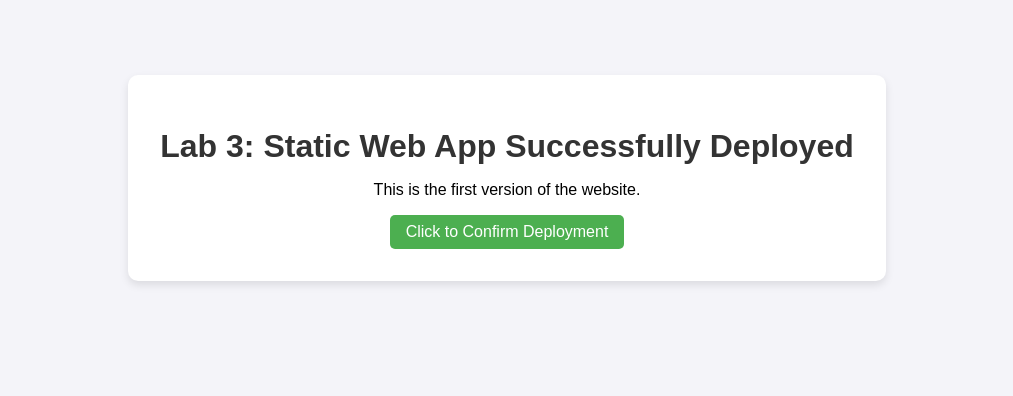
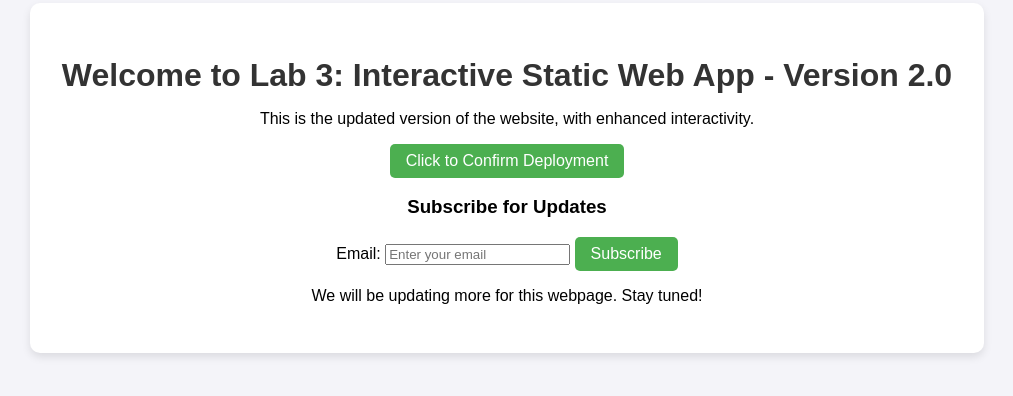
Before and after one commit to Klamichhane738/Lab3_cst8911, a website: page index.html in a window 1280 px wide. Shown: the part 222-618 px from the top of the page, without its empty margins (133-1146 px from the left). Drawn offline with Linux system fonts and the light colour scheme.

Commit message:
Html code updated

```diff
--- a/index.html
+++ b/index.html
@@ -3,15 +3,31 @@
 <head>
     <meta charset="UTF-8">
     <meta name="viewport" content="width=device-width, initial-scale=1.0">
-    <title>Lab 3: Static Web App</title>
+    <title>Lab 3: Interactive Static Web App</title>
     <link rel="stylesheet" href="styles.css">
 </head>
 <body>
     <div class="container">
-        <h1>Lab 3: Static Web App Successfully Deployed</h1>
-        <p>This is the first version of the website.</p>
+        <h1>Welcome to Lab 3: Interactive Static Web App - Version 2.0</h1>
+        <p>This is the updated version of the website, with enhanced interactivity.</p>
+
+        <!-- Interactive Button Section -->
         <button onclick="showAlert()">Click to Confirm Deployment</button>
+
+        <!-- Email Subscription Form -->
+        <div class="subscription-form">
+            <h3>Subscribe for Updates</h3>
+            <form action="#">
+                <label for="email">Email:</label>
+                <input type="email" id="email" name="email" placeholder="Enter your email" required>
+                <button type="submit">Subscribe</button>
+            </form>
+        </div>
+
+        <!-- Closing Message -->
+        <p>We will be updating more for this webpage. Stay tuned!</p>
     </div>
+
     <script src="script.js"></script>
 </body>
 </html>
--- a/script.js
+++ b/script.js
@@ -1,4 +1,4 @@
 // script.js
 function showAlert() {
-    alert("Static Web App successfully deployed on Azure!");
+    alert("Deployment Confirmed!");
 }
```
